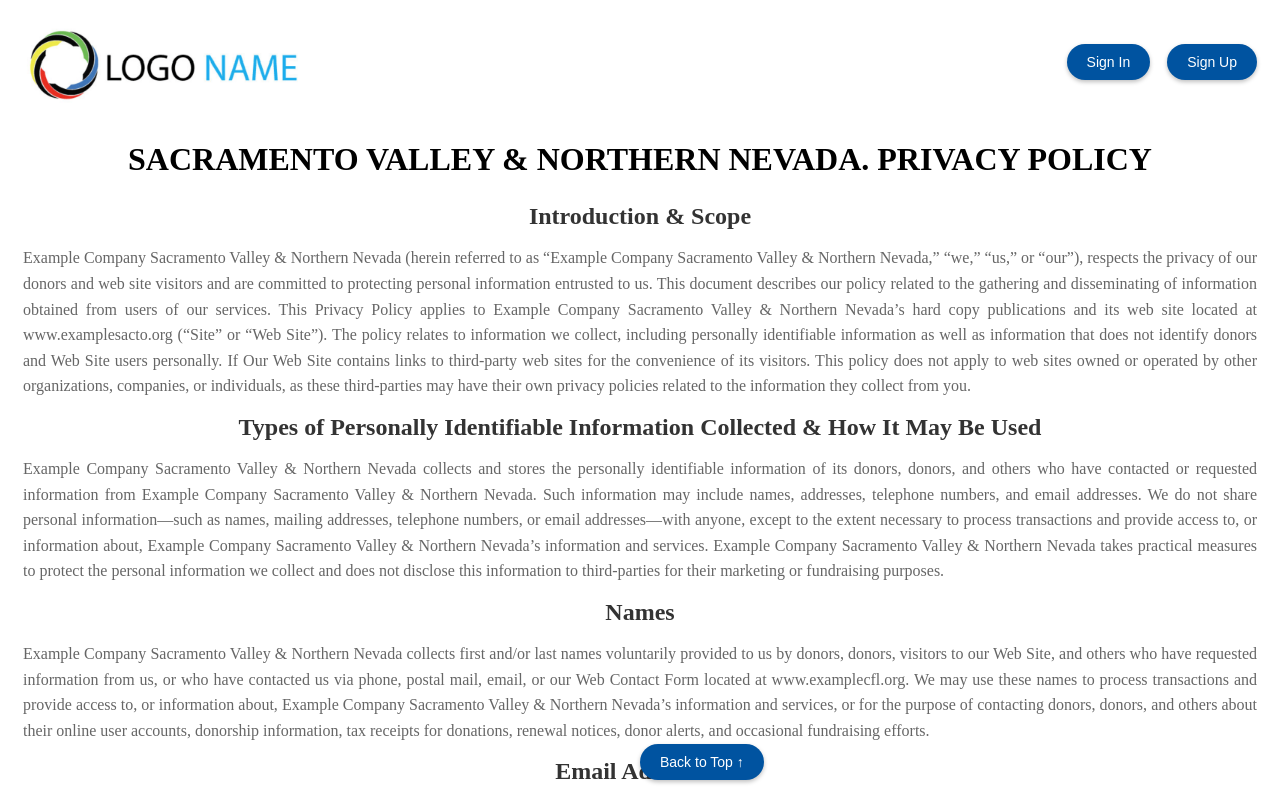
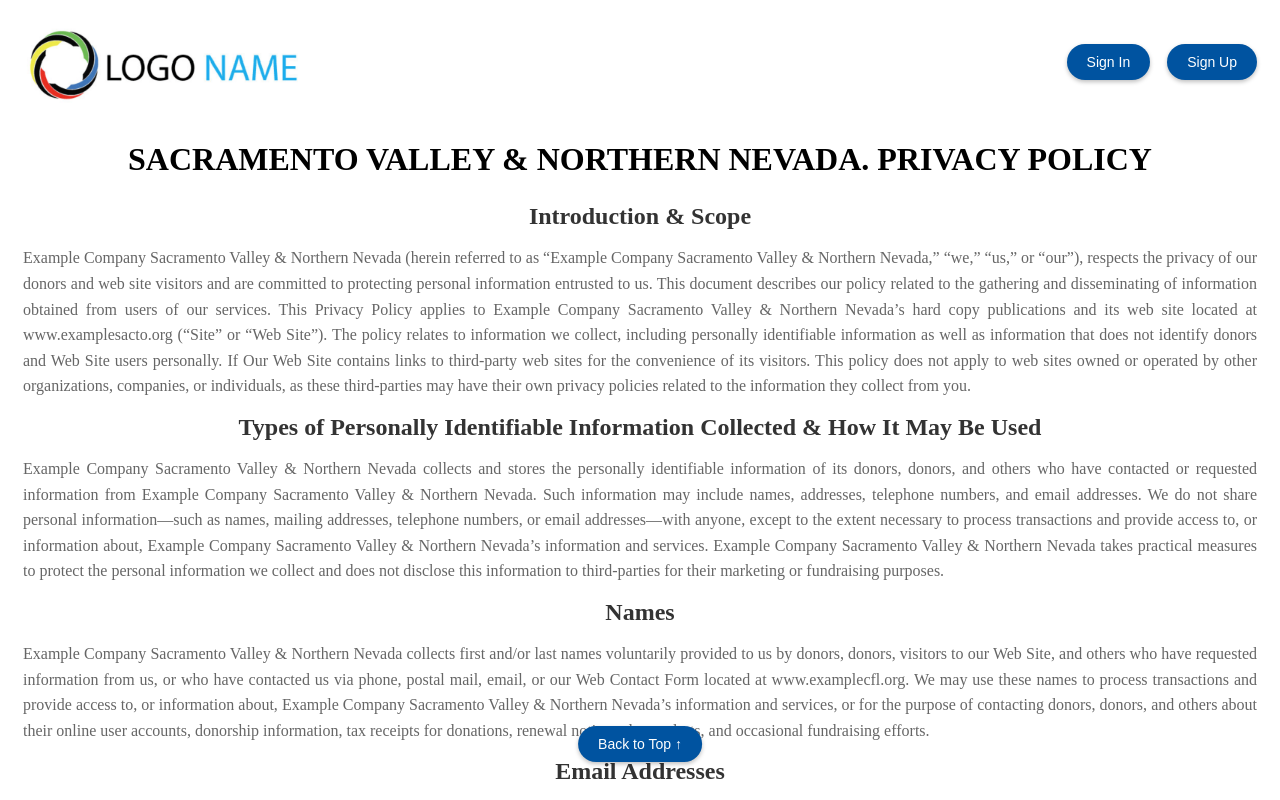
Before and after one commit to pwsmith4/Goodwill-Website, a React (Create React App) app in the folder client/: page /privacy in a window 1280 px wide. Shown: the top 800 px of the page. Built offline with nearby package versions, Linux system fonts and the light colour scheme; no server answers.

Commit message:
Resolved

```diff
--- a/client/src/pages/Privacy.jsx
+++ b/client/src/pages/Privacy.jsx
@@ -225,7 +225,8 @@ const scrollStyle = {
     transition: 'background-color 0.3s ease, color 0.3s ease', /* Add a smooth transition */
     position: 'sticky', /* Add position relative */
     top: '0px', /* Move down 10px */
-    left: '50%', /* Move to the left 5px */
+    left: '50%',
+    transform: 'translate(-50%, -50%)', // Adjust for the button's own width and height
     bottom: '20px',
     alignSelf: 'end',
     scrollBehavior: 'smooth',
```
